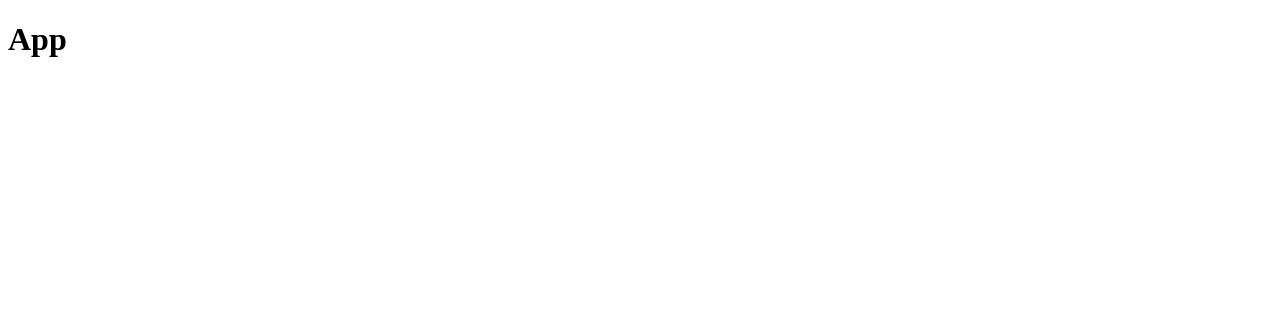
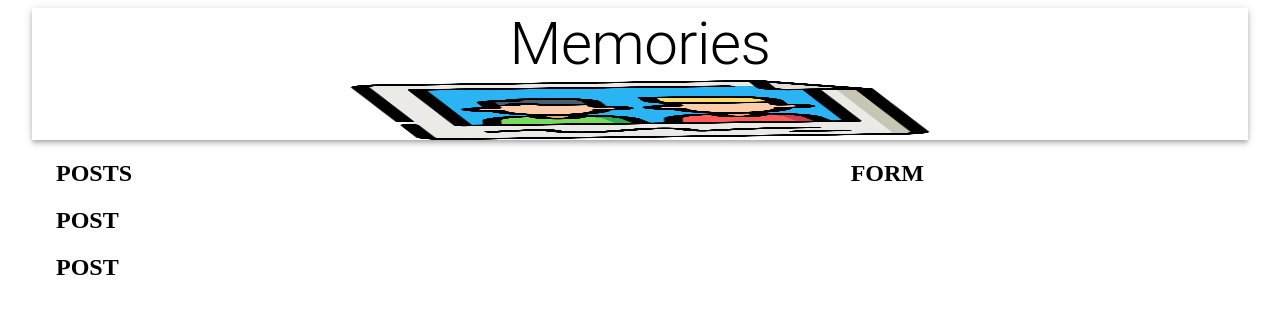
Before and after one commit to QuickFalcon/mern_example, a React (Create React App) app in the folder client/: page / in a window 1280 px wide. Shown: the top 314 px of the page. Built offline with nearby package versions, Linux system fonts and the light colour scheme.

Commit message:
Setting page skeleton

```diff
--- a/client/package.json
+++ b/client/package.json
@@ -3,6 +3,7 @@
   "version": "0.1.0",
   "private": true,
   "dependencies": {
+    "@material-ui/core": "^4.12.3",
     "@testing-library/jest-dom": "^5.16.2",
     "@testing-library/react": "^12.1.4",
     "@testing-library/user-event": "^13.5.0",
--- a/client/src/App.js
+++ b/client/src/App.js
@@ -1,10 +1,31 @@
 import React from "react"
+import { Container, AppBar, Typography, Grow, Grid } from '@material-ui/core'
+
+import Form from "./components/Form/Form"
+import Posts from "./components/Posts/Posts"
+
+import memories from './images/memories.png'
 
 const App = () => {
     return (
-        <div>
-            <h1> App </h1>
-        </div>
+        <Container maxWidth='lg'>
+            <AppBar position="static" color="inherit">
+                <Typography variant='h2' align="center"> Memories </Typography>
+                <img src={memories} alt='memories' height="60" />
+            </AppBar>
+            <Grow in>
+                <Container>
+                    <Grid container justify="space-between" alignItems="strech" spacing={3}>
+                        <Grid item xs={12} sm={7}>
+                            <Posts />
+                        </Grid>
+                        <Grid item xs={12} sm={4}>
+                            <Form />
+                        </Grid>
+                    </Grid>
+                </Container>
+            </Grow>
+        </Container>
     )
 }
 
--- /dev/null
+++ b/client/src/components/Form/Form.js
@@ -0,0 +1,7 @@
+import React from "react"
+
+const Form = () => {
+    return <h2>FORM</h2>
+}
+
+export default Form
--- /dev/null
+++ b/client/src/components/Posts/Post/Post.js
@@ -0,0 +1,7 @@
+import React from "react"
+
+const Post = () => {
+    return <h2>POST</h2>
+}
+
+export default Post
--- /dev/null
+++ b/client/src/components/Posts/Posts.js
@@ -0,0 +1,14 @@
+import React from "react"
+import Post from './Post/Post'
+
+const Posts = () => {
+    return (
+        <>
+            <h2>POSTS</h2>
+            <Post />
+            <Post />
+        </>
+    )
+}
+
+export default Posts
```
Also changed, not shown: client/src/components/Form/styles.js (added), client/src/components/Posts/Post/styles.js (added), client/src/components/Posts/styles.js (added), client/src/images/memories.png (added), 1 other file (tests, documents, lock files or other folders).
